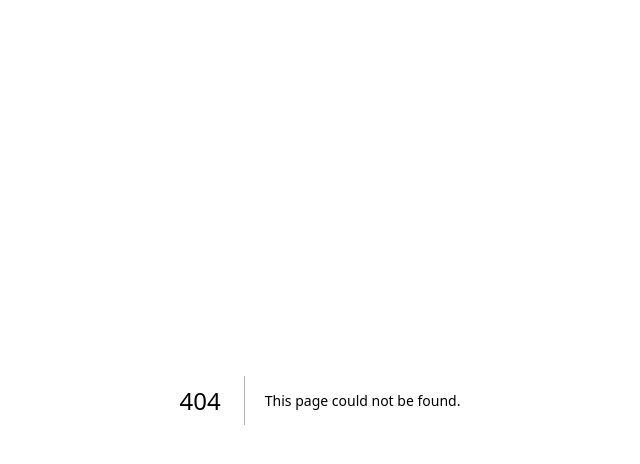
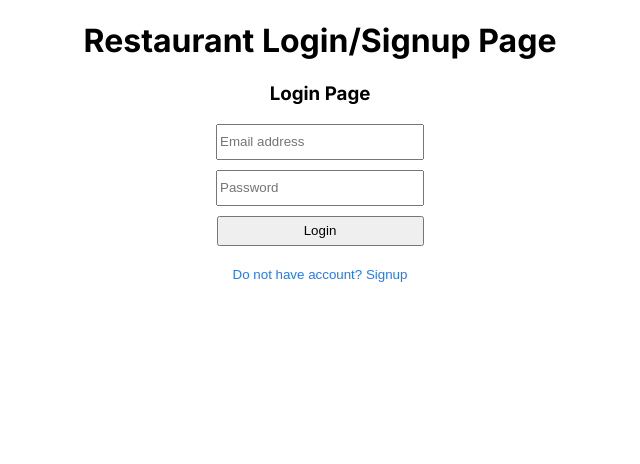
Before and after one commit to abhay29121994/foodDelivery, a Next.js app: page /restaurant in a window 1280 px wide. Before the commit this address had no page. Shown: the top 464 px of the page, without its empty margins (320-960 px from the left). Built offline with nearby package versions, Linux system fonts and the light colour scheme.

Commit message:
login and signup UI----first commit

```diff
--- /dev/null
+++ b/src/app/_components/restaurantLogin.js
@@ -0,0 +1,28 @@
+const RestaurantLogin = () => {
+  return (
+    <>
+      <h3>Login Page</h3>
+      <div>
+        <div className="input-wrapper">
+          <input
+            className="input-field"
+            type="text"
+            placeholder="Email address"
+          />
+        </div>
+        <div className="input-wrapper">
+          <input
+            className="input-field"
+            type="password"
+            placeholder="Password"
+          />
+        </div>
+        <div className="input-wrapper">
+          <button className="button">Login</button>
+        </div>
+      </div>
+    </>
+  );
+};
+
+export default RestaurantLogin;
--- /dev/null
+++ b/src/app/_components/restaurantSignup.js
@@ -0,0 +1,59 @@
+const RestaurantSignup = () => {
+  return (
+    <>
+      <h3>Signup Page</h3>
+      <div>
+        <div className="input-wrapper">
+          <input
+            type="text"
+            placeholder="Email address"
+            className="input-field"
+          />
+        </div>
+        <div className="input-wrapper">
+          <input
+            type="password"
+            placeholder="Password"
+            className="input-field"
+          />
+        </div>
+        <div className="input-wrapper">
+          <input
+            type="password"
+            placeholder="Confirm password"
+            className="input-field"
+          />
+        </div>
+        <div className="input-wrapper">
+          <input
+            type="text"
+            placeholder="Enter restaurant name"
+            className="input-field"
+          />
+        </div>
+        <div className="input-wrapper">
+          <input type="text" placeholder="Enter city" className="input-field" />
+        </div>
+        <div className="input-wrapper">
+          <input
+            type="text"
+            placeholder="Enter full address"
+            className="input-field"
+          />
+        </div>
+        <div className="input-wrapper">
+          <input
+            type="text"
+            placeholder="Enter contact No."
+            className="input-field"
+          />
+        </div>
+        <div className="input-wrapper">
+          <button className="button">Sign-up</button>
+        </div>
+      </div>
+    </>
+  );
+};
+
+export default RestaurantSignup;
--- a/src/app/globals.css
+++ b/src/app/globals.css
@@ -1,107 +1,21 @@
-:root {
-  --max-width: 1100px;
-  --border-radius: 12px;
-  --font-mono: ui-monospace, Menlo, Monaco, "Cascadia Mono", "Segoe UI Mono",
-    "Roboto Mono", "Oxygen Mono", "Ubuntu Monospace", "Source Code Pro",
-    "Fira Mono", "Droid Sans Mono", "Courier New", monospace;
-
-  --foreground-rgb: 0, 0, 0;
-  --background-start-rgb: 214, 219, 220;
-  --background-end-rgb: 255, 255, 255;
-
-  --primary-glow: conic-gradient(
-    from 180deg at 50% 50%,
-    #16abff33 0deg,
-    #0885ff33 55deg,
-    #54d6ff33 120deg,
-    #0071ff33 160deg,
-    transparent 360deg
-  );
-  --secondary-glow: radial-gradient(
-    rgba(255, 255, 255, 1),
-    rgba(255, 255, 255, 0)
-  );
-
-  --tile-start-rgb: 239, 245, 249;
-  --tile-end-rgb: 228, 232, 233;
-  --tile-border: conic-gradient(
-    #00000080,
-    #00000040,
-    #00000030,
-    #00000020,
-    #00000010,
-    #00000010,
-    #00000080
-  );
-
-  --callout-rgb: 238, 240, 241;
-  --callout-border-rgb: 172, 175, 176;
-  --card-rgb: 180, 185, 188;
-  --card-border-rgb: 131, 134, 135;
+.input-wrapper{
+    margin:10px;
 }
-
-@media (prefers-color-scheme: dark) {
-  :root {
-    --foreground-rgb: 255, 255, 255;
-    --background-start-rgb: 0, 0, 0;
-    --background-end-rgb: 0, 0, 0;
-
-    --primary-glow: radial-gradient(rgba(1, 65, 255, 0.4), rgba(1, 65, 255, 0));
-    --secondary-glow: linear-gradient(
-      to bottom right,
-      rgba(1, 65, 255, 0),
-      rgba(1, 65, 255, 0),
-      rgba(1, 65, 255, 0.3)
-    );
-
-    --tile-start-rgb: 2, 13, 46;
-    --tile-end-rgb: 2, 5, 19;
-    --tile-border: conic-gradient(
-      #ffffff80,
-      #ffffff40,
-      #ffffff30,
-      #ffffff20,
-      #ffffff10,
-      #ffffff10,
-      #ffffff80
-    );
-
-    --callout-rgb: 20, 20, 20;
-    --callout-border-rgb: 108, 108, 108;
-    --card-rgb: 100, 100, 100;
-    --card-border-rgb: 200, 200, 200;
-  }
+.input-field{
+    width: 200px;
+    height:30px;
 }
-
-* {
-  box-sizing: border-box;
-  padding: 0;
-  margin: 0;
+.button{
+    width:207px;
+    height:30px;
 }
-
-html,
-body {
-  max-width: 100vw;
-  overflow-x: hidden;
+.container{
+    text-align: center;
 }
-
-body {
-  color: rgb(var(--foreground-rgb));
-  background: linear-gradient(
-      to bottom,
-      transparent,
-      rgb(var(--background-end-rgb))
-    )
-    rgb(var(--background-start-rgb));
+.button-link{
+    border:0;
+    background-color: transparent;
+    color: rgb(33, 120, 252);
+    cursor:pointer;
+    margin: 10px;
 }
-
-a {
-  color: inherit;
-  text-decoration: none;
-}
-
-@media (prefers-color-scheme: dark) {
-  html {
-    color-scheme: dark;
-  }
-}
--- /dev/null
+++ b/src/app/restaurant/page.js
@@ -0,0 +1,23 @@
+"use client";
+import { useState } from "react";
+import RestaurantLogin from "../_components/restaurantLogin";
+import RestaurantSignup from "../_components/restaurantSignup";
+
+const Restaurant = () => {
+  const [login, setLogin] = useState(true);
+  return (
+    <>
+      <div className="container">
+        <h1>Restaurant Login/Signup Page</h1>
+        {login ? <RestaurantLogin /> : <RestaurantSignup />}
+        <button className="button-link" onClick={() => setLogin(!login)}>
+          {login
+            ? "Do not have account? Signup"
+            : "Already have account? login "}
+        </button>
+      </div>
+    </>
+  );
+};
+
+export default Restaurant;
```
Also changed, not shown: src/app/page.js (+2 -87 lines), 1 other file (tests, documents, lock files or other folders).
